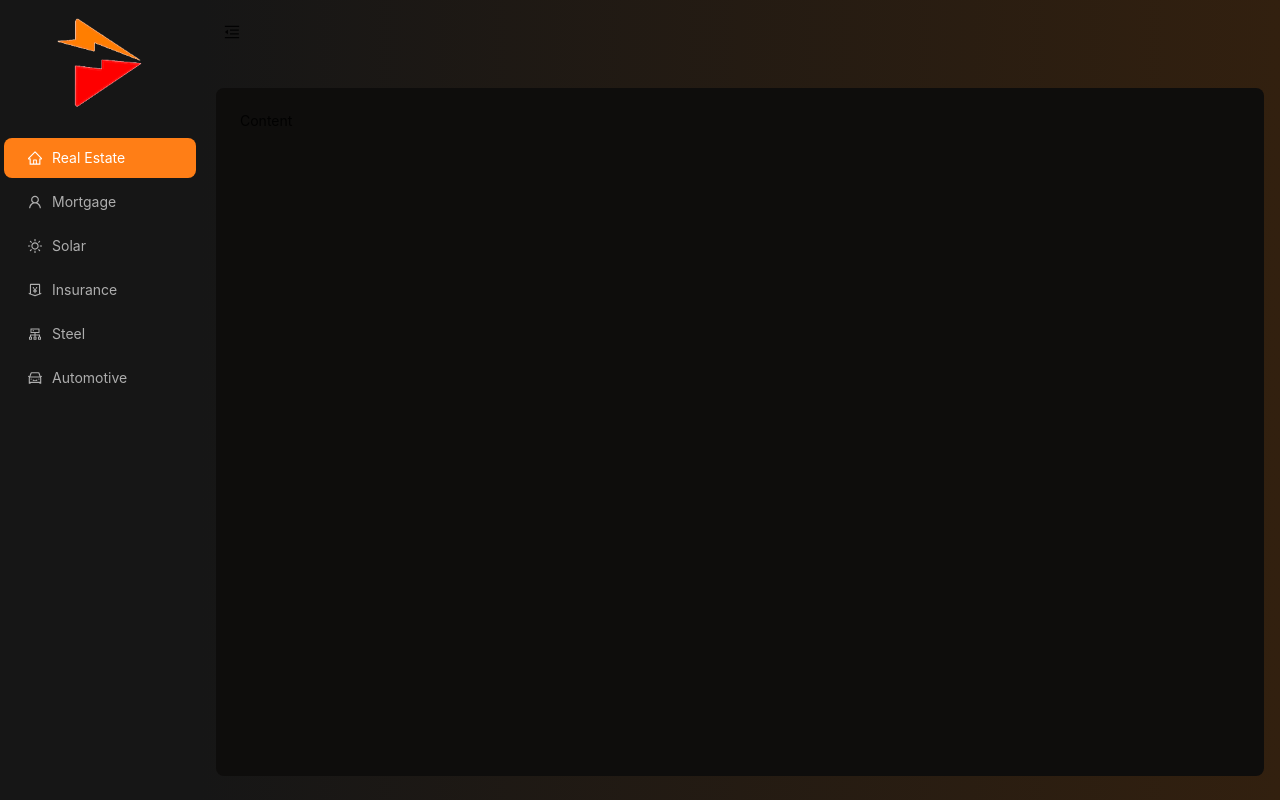
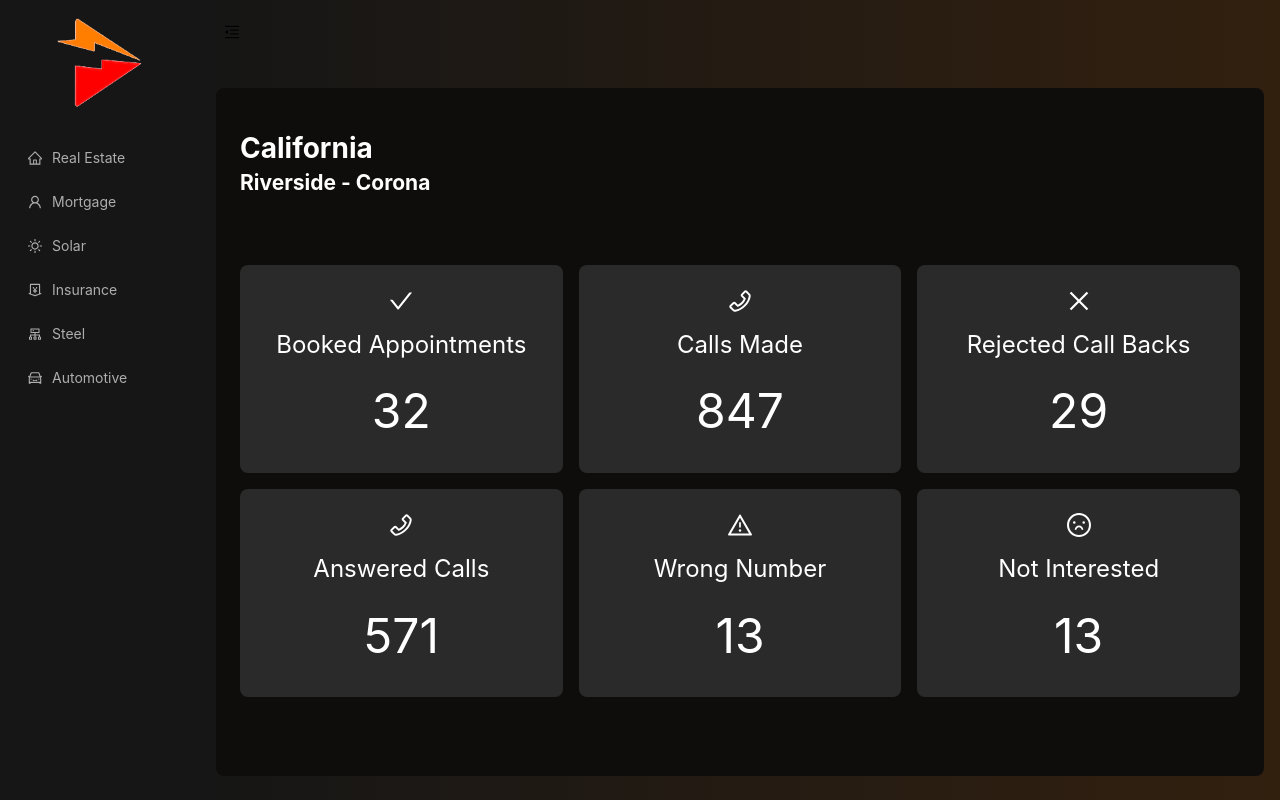
Before and after one commit to PramudithaN/Vapi-Clone_React_Ts, a React (Create React App) app: page / in a window 1280 px wide. Built offline with nearby package versions, Linux system fonts and the light colour scheme; the HTML template or start-up script is replaced by a standard one.

Commit message:
Landing Page

```diff
--- a/src/App.css
+++ b/src/App.css
@@ -64,4 +64,11 @@ body {
   height: 100vh;
   position: fixed;
   left: 0;
+
 }
+
+.homePageCard{
+  width: 450px;
+  background-color:#393838 ;
+  border: none;
+}
--- a/src/Components/Dashboard.tsx
+++ b/src/Components/Dashboard.tsx
@@ -1,7 +1,110 @@
-import React from "react";
+// Dashboard.tsx
+import React, { useEffect } from "react";
+import { Layout, Row, Col, Spin } from "antd";
+import {
+	CheckOutlined,
+	PhoneOutlined,
+	CloseOutlined,
+	WarningOutlined,
+	FrownOutlined,
+} from "@ant-design/icons";
+import StatCard from "./StatBox";
 
-const Dashboard = () => {
-  return <div>Dashboard</div>;
+const { Content } = Layout;
+
+const Dashboard: React.FC = () => {
+	const [loading, setLoading] = React.useState(true);
+
+	useEffect(() => {
+		setTimeout(() => {
+			setLoading(false);
+		}, 4000);
+	}, []);
+
+	return (
+		<Spin spinning={loading}>
+			<Layout className="layout">
+				<Content style={{ minHeight: 280, background: "#0e0d0c" }}>
+					<div className="site-card-wrapper">
+						<h1 style={{ color: "#fff", marginBottom: "0px" }}>California</h1>
+						<h2
+							style={{ color: "#fff", marginBottom: "50px", marginTop: "5px" }}
+						>
+							Riverside - Corona
+						</h2>
+						<Row gutter={[16, 16]} style={{ paddingTop: "20px" }}>
+							<Col span={8}>
+								<StatCard
+									title="Booked Appointments"
+									value={32}
+									icon={
+										<CheckOutlined
+											style={{ fontSize: "24px", color: "#fff" }}
+										/>
+									}
+								/>
+							</Col>
+							<Col span={8}>
+								<StatCard
+									title="Calls Made"
+									value={847}
+									icon={
+										<PhoneOutlined
+											style={{ fontSize: "24px", color: "#fff" }}
+										/>
+									}
+								/>
+							</Col>
+							<Col span={8}>
+								<StatCard
+									title="Rejected Call Backs"
+									value={29}
+									icon={
+										<CloseOutlined
+											style={{ fontSize: "24px", color: "#fff" }}
+										/>
+									}
+								/>
+							</Col>
+							<Col span={8}>
+								<StatCard
+									title="Answered Calls"
+									value={571}
+									icon={
+										<PhoneOutlined
+											style={{ fontSize: "24px", color: "#fff" }}
+										/>
+									}
+								/>
+							</Col>
+							<Col span={8}>
+								<StatCard
+									title="Wrong Number"
+									value={13}
+									icon={
+										<WarningOutlined
+											style={{ fontSize: "24px", color: "#fff" }}
+										/>
+									}
+								/>
+							</Col>
+							<Col span={8}>
+								<StatCard
+									title="Not Interested"
+									value={13}
+									icon={
+										<FrownOutlined
+											style={{ fontSize: "24px", color: "#fff" }}
+										/>
+									}
+								/>
+							</Col>
+						</Row>
+					</div>
+				</Content>
+			</Layout>
+		</Spin>
+	);
 };
 
 export default Dashboard;
--- a/src/Components/SideNavbar.tsx
+++ b/src/Components/SideNavbar.tsx
@@ -11,13 +11,15 @@ import {
 	UserOutlined,
 	VideoCameraOutlined,
 } from "@ant-design/icons";
-import { Button, ConfigProvider, Layout, Menu, theme } from "antd";
+import { Button, Col, ConfigProvider, Layout, Menu, Row, theme } from "antd";
 import { useNavigate } from "react-router-dom";
+import StatBox from "./StatBox";
+import Dashboard from "./Dashboard";
 
 const { Header, Sider, Content } = Layout;
 
 const SideNavbar: React.FC = () => {
-    const [primary, setPrimary] = React.useState('#ff7e16');
+	const [primary, setPrimary] = React.useState("#ff7e16");
 	const [collapsed, setCollapsed] = useState(false);
 	const {
 		token: { colorBgContainer, borderRadiusLG },
@@ -27,14 +29,16 @@ const SideNavbar: React.FC = () => {
 	const handleNavigate = () => {
 		navigate("/");
 	};
+    const handleReale = () => {
+		navigate("/realEstate");
+	};
 	return (
-
 		<Layout className="Layout">
 			<ConfigProvider
 				theme={{
 					components: {
 						Button: {
-              colorPrimary: '#ff7e16',
+							colorPrimary: "#ff7e16",
 						},
 						// Input: {
 						//   colorPrimary: '#ff7e16',
@@ -44,17 +48,21 @@ const SideNavbar: React.FC = () => {
 						//   colorBgContainer: '#ff7e16',
 						// },
 						Menu: {
-
-              colorPrimary: '#ff7e16',
+							colorPrimary: "#ff7e16",
 						},
 					},
 					token: {
 						colorPrimary: primary,
-            colorText: '#fff',
+						colorText: "#fff",
 					},
 				}}
 			>
-			<Sider trigger={null} collapsible collapsed={collapsed} theme="light" style={{ background: "#161616" }}
+				<Sider
+					trigger={null}
+					collapsible
+					collapsed={collapsed}
+					theme="light"
+					style={{ background: "#161616" }}
 				>
 					<div className="demo-logo-vertical" />
 					{/* User Image Icon*/}
@@ -83,10 +91,33 @@ const SideNavbar: React.FC = () => {
 					</div>
 					<Menu
 						theme="dark"
-
 						className="sideMenu"
 						mode="inline"
-					defaultSelectedKeys={["0"]}
+						defaultSelectedKeys={[""]}
+                        onClick={({ key }) => {
+							switch (key) {
+								case "0":
+									handleNavigate();
+									break;
+								case "1":
+									handleNavigate();
+									break;
+								case "2":
+									handleNavigate();
+									break;
+								case "4":
+                                    handleNavigate();
+									break;
+								case "5":
+                                    handleReale();
+									break;
+								case "6":
+                                    handleNavigate();
+									break;
+								default:
+									break;
+							}
+						}}
 						items={[
 							{
 								key: "0",
@@ -123,7 +154,10 @@ const SideNavbar: React.FC = () => {
 				</Sider>
 			</ConfigProvider>
 			<Layout className="backgroundLayout">
-				<Header className="backgroundHeader" style={{ padding: 0, background: "none" }}>
+				<Header
+					className="backgroundHeader"
+					style={{ padding: 0, background: "none" }}
+				>
 					<Button
 						type="text"
 						icon={collapsed ? <MenuUnfoldOutlined /> : <MenuFoldOutlined />}
@@ -142,9 +176,10 @@ const SideNavbar: React.FC = () => {
 						minHeight: 280,
 						background: "#0e0d0c",
 						borderRadius: borderRadiusLG,
+                        color: "#fff",
 					}}
 				>
-					Content
+			<Dashboard/>
 				</Content>
 			</Layout>
 		</Layout>
--- /dev/null
+++ b/src/Components/StatBox.tsx
@@ -0,0 +1,22 @@
+// StatCard.tsx
+import React from 'react';
+import { Card } from 'antd';
+import { CheckOutlined, PhoneOutlined, CloseOutlined, WarningOutlined, FrownOutlined } from '@ant-design/icons';
+
+interface StatCardProps {
+    title: string;
+    value: number;
+    icon: React.ReactNode;
+}
+
+const StatCard: React.FC<StatCardProps> = ({ title, value, icon }) => {
+    return (
+        <Card className="stat-card" style={{ textAlign: 'center', backgroundColor: '#2a2a2a', color: '#fff', border:"none" }}>
+            <div>{icon}</div>
+            <div style={{ fontSize: '24px', marginTop: '10px' }}>{title}</div>
+            <div style={{ fontSize: '48px', marginTop: '10px' }}>{value}</div>
+        </Card>
+    );
+};
+
+export default StatCard;
```
Lines whose indentation alone changed are shown as unchanged.
